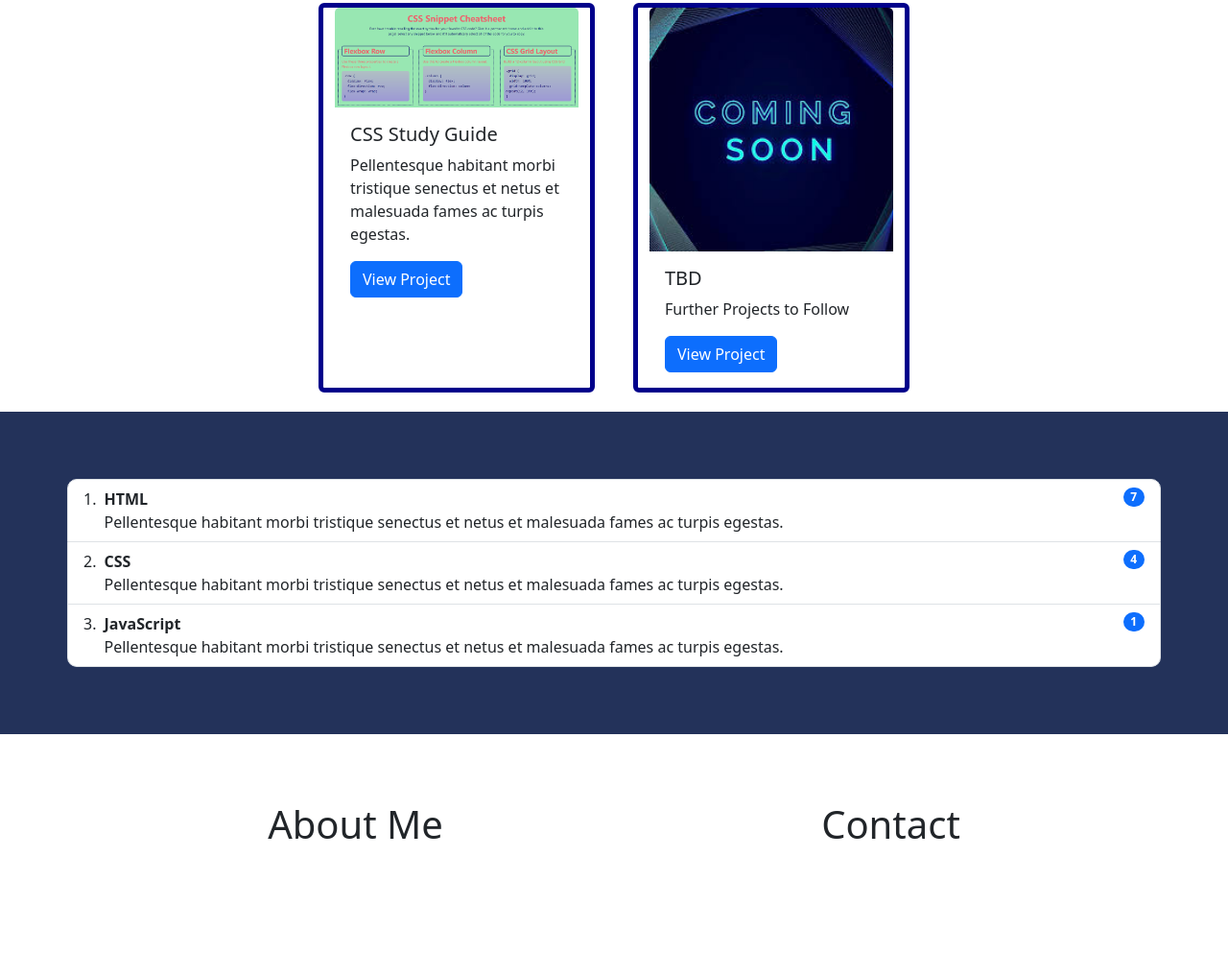
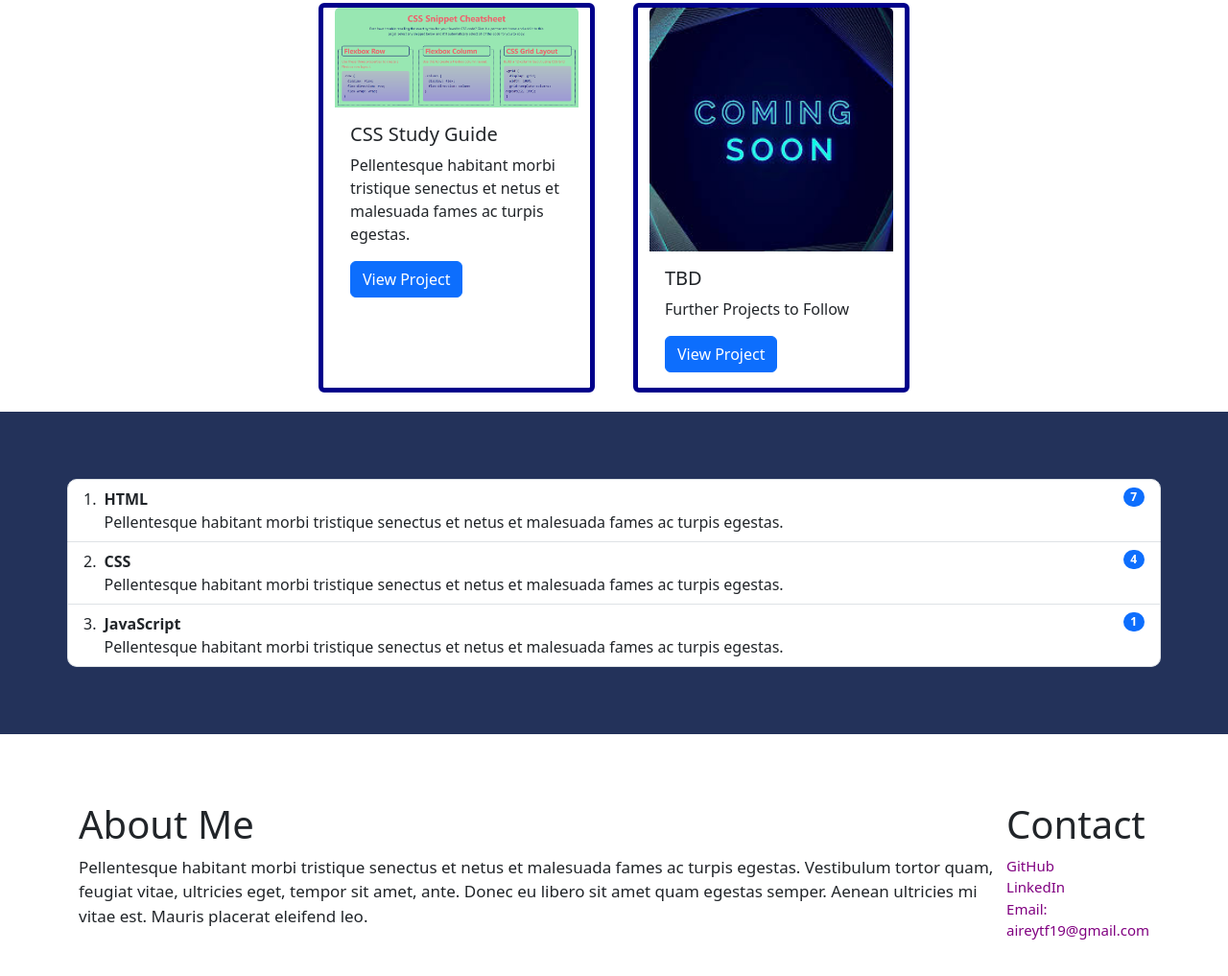
Before and after one commit to aireytf/Bootstrap-Portfolio, a plain HTML site: page index.html in a window 1280 px wide. Shown: the part 1363-2380 px from the top of the page at 96% size. Before the commit the page ends 2324 px from the top, so only its background shows below. Drawn offline with nearby package versions, Linux system fonts and the light colour scheme.

Commit message:
further content and styling for AboutMe/Contact section

```diff
--- a/css/style.css
+++ b/css/style.css
@@ -83,7 +83,14 @@
 .about-contact .container {
     display: flex;
     flex-direction: row;
-    justify-content: space-around;
-    align-items: center;
+    justify-content: space space-around;
     font-size: 17px;
 }
+
+.contact a {
+    display: flex;
+    flex-direction: row;
+    font-size: 15px;
+    text-decoration: none;
+    color: purple;
+}
--- a/index.html
+++ b/index.html
@@ -149,9 +149,13 @@
         <div class="container">
             <div class="aboutme">
                 <h1>About Me</h1>
+                <p>Pellentesque habitant morbi tristique senectus et netus et malesuada fames ac turpis egestas. Vestibulum tortor quam, feugiat vitae, ultricies eget, tempor sit amet, ante. Donec eu libero sit amet quam egestas semper. Aenean ultricies mi vitae est. Mauris placerat eleifend leo.</p>
             </div>
             <div class="contact">
                 <h1>Contact</h1>
+                <a href="https://github.com/aireytf">GitHub</a>
+                <a href="https://www.linkedin.com/in/thomas-airey-47113aa0/">LinkedIn</a>
+                <a href="mailto:aireytf19@gmail.com">Email: aireytf19@gmail.com</a>
             </div>
         </div>
     </section>
```
